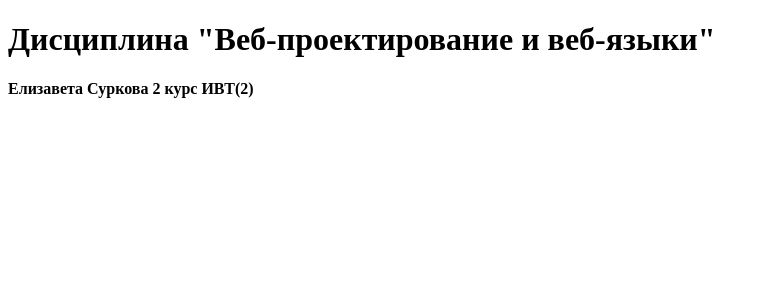
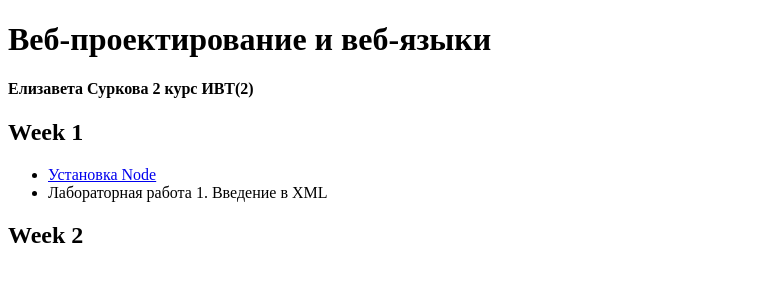
Before and after one commit to surkovaes/web-3sem, a plain HTML site: page index.html in a window 1280 px wide. Shown: the whole page, without its empty margins (0-767 px from the left). Drawn offline with Linux system fonts and the light colour scheme.

Commit message:
Update index.html

```diff
--- a/index.html
+++ b/index.html
@@ -5,6 +5,12 @@
     <title>Веб-проектирование и веб-языки</title>
   </head>
   <body>
-    <h1>Дисциплина "Веб-проектирование и веб-языки"</h1>
+    <h1>Веб-проектирование и веб-языки</h1>
     <h4 id="author">Елизавета Суркова 2 курс ИВТ(2)</h4>
+    <h2>Week 1</h2>
+    <ul>
+      <li><a href="https://github.com/surkovaes/web-3sem/blob/master/Week%201/Node%20Installation.jpg">Установка Node</a></li>
+      <li>Лабораторная работа 1. Введение в XML</li>
+    </ul>
+    <h2>Week 2</h2>
   </body>
```
